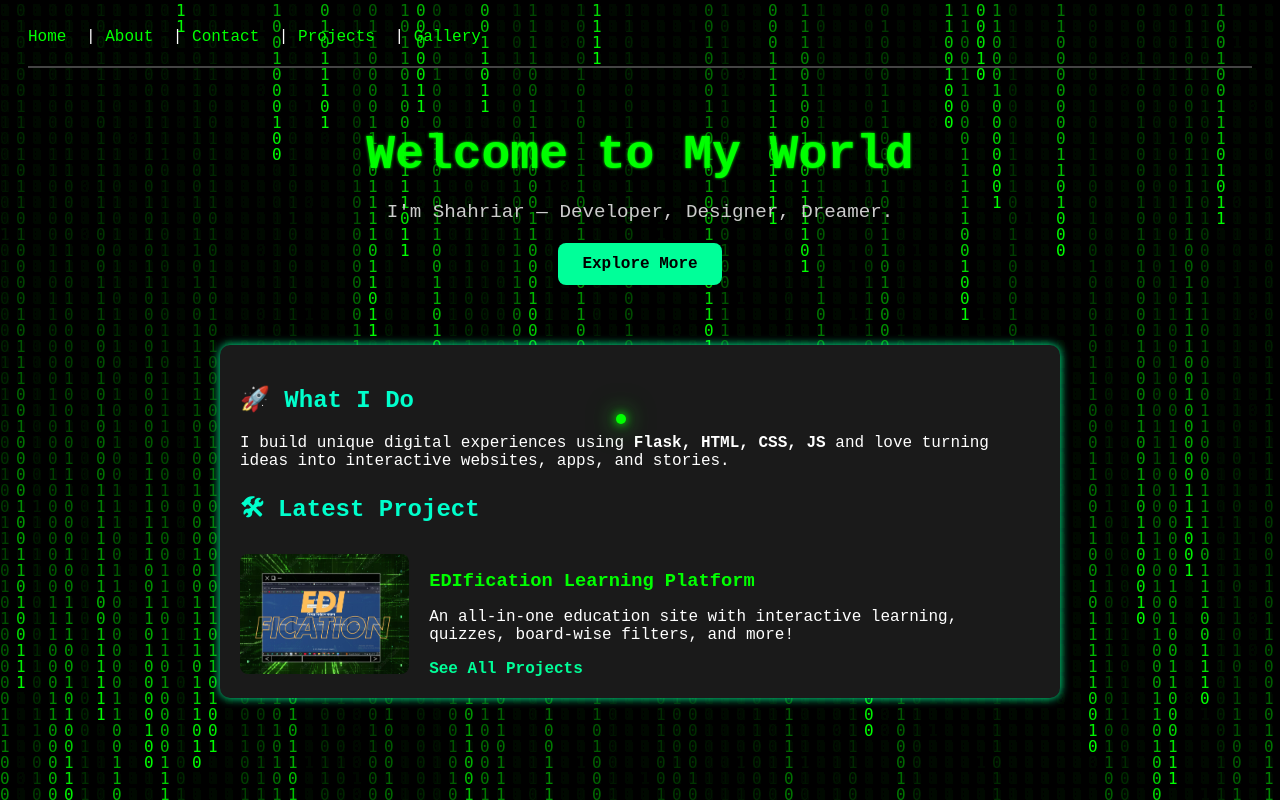
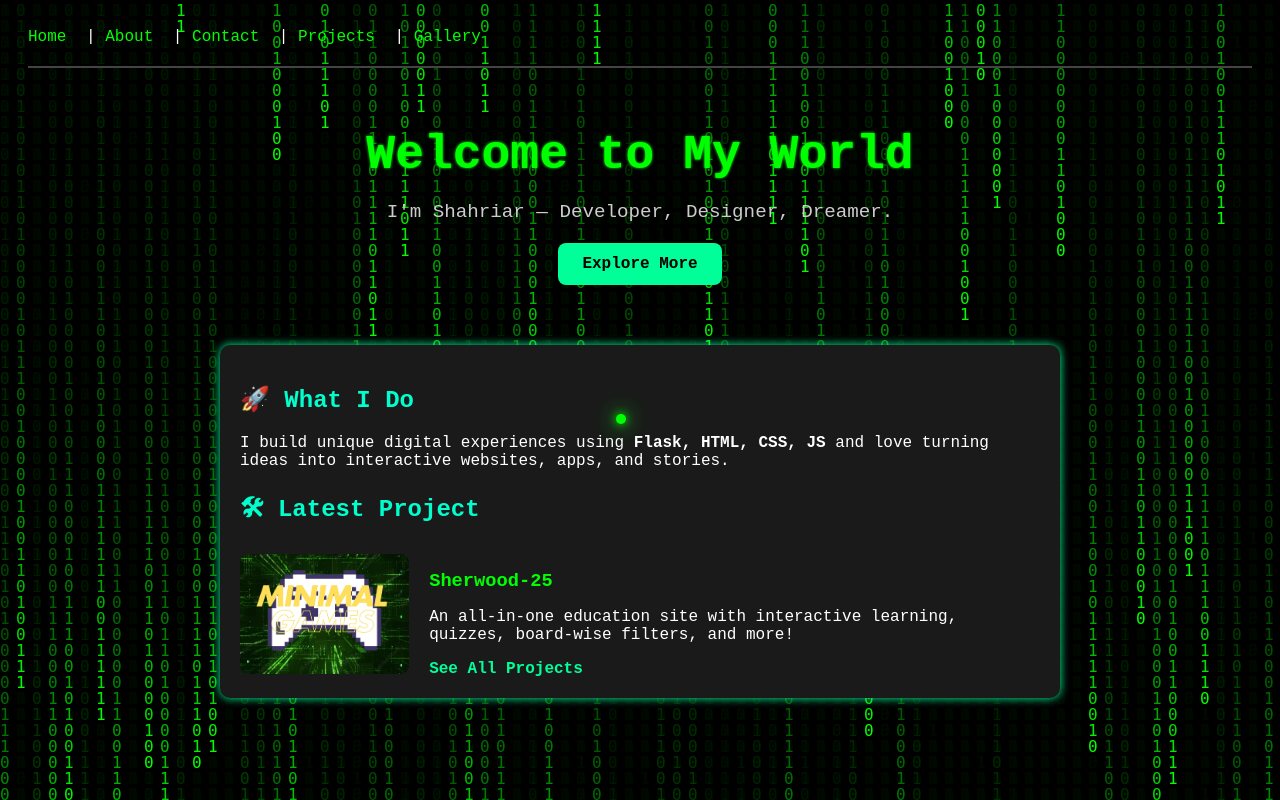
Before and after one commit to Shahriark369/ShahriarKabir, a Flask app: page / in a window 1280 px wide. Run offline with Flask 2, Linux system fonts and the light colour scheme.

Commit message:
Update home.html

```diff
--- a/templates/home.html
+++ b/templates/home.html
@@ -14,9 +14,9 @@
 
     <h2>🛠 Latest Project</h2>
     <div class="latest-project">
-        <img src="{{ url_for('static', filename='images/project1.jpg') }}" alt="Latest Project">
+        <img src="{{ url_for('static', filename='images/project3.jpg') }}" alt="Latest Project">
         <div>
-            <h3>EDIfication Learning Platform</h3>
+            <h3>Sherwood-25</h3>
             <p>An all-in-one education site with interactive learning, quizzes, board-wise filters, and more!</p>
             <a href="{{ url_for('projects') }}">See All Projects</a>
         </div>
```
